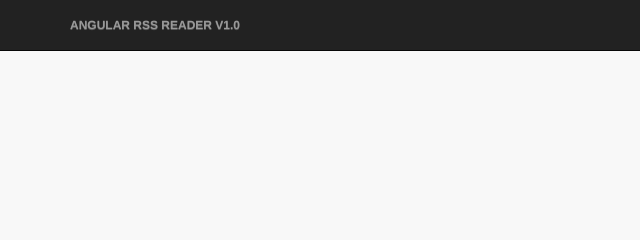
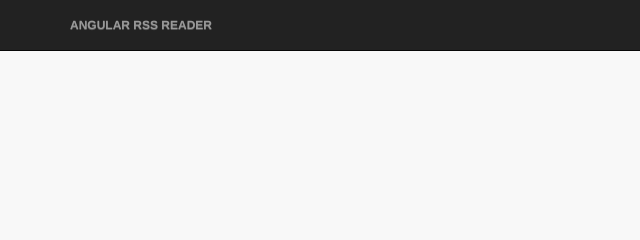
Before and after one commit to cmmartin/Angular-RSS-Reader, a website: page app/index.html in a window 1280 px wide. Shown: the top 240 px of the page, 0-640 px from the left. Drawn offline with Linux system fonts and the light colour scheme; files that its build step writes are made by us from their sources.

Commit message:
updated project name

```diff
--- a/app/index.html
+++ b/app/index.html
@@ -10,7 +10,7 @@
       <header>
         <nav class="navbar navbar-inverse navbar-default navbar-fixed-top" role="navigation">
           <div class="container">
-            <a class="navbar-brand">Angular RSS Reader v1.0</a>
+            <a class="navbar-brand">Angular RSS Reader</a>
             <button fullscreen type="button" class="btn btn-mini btn-info navbar-btn pull-right">Fullscreen</button>
         </div>
         </nav>
```
